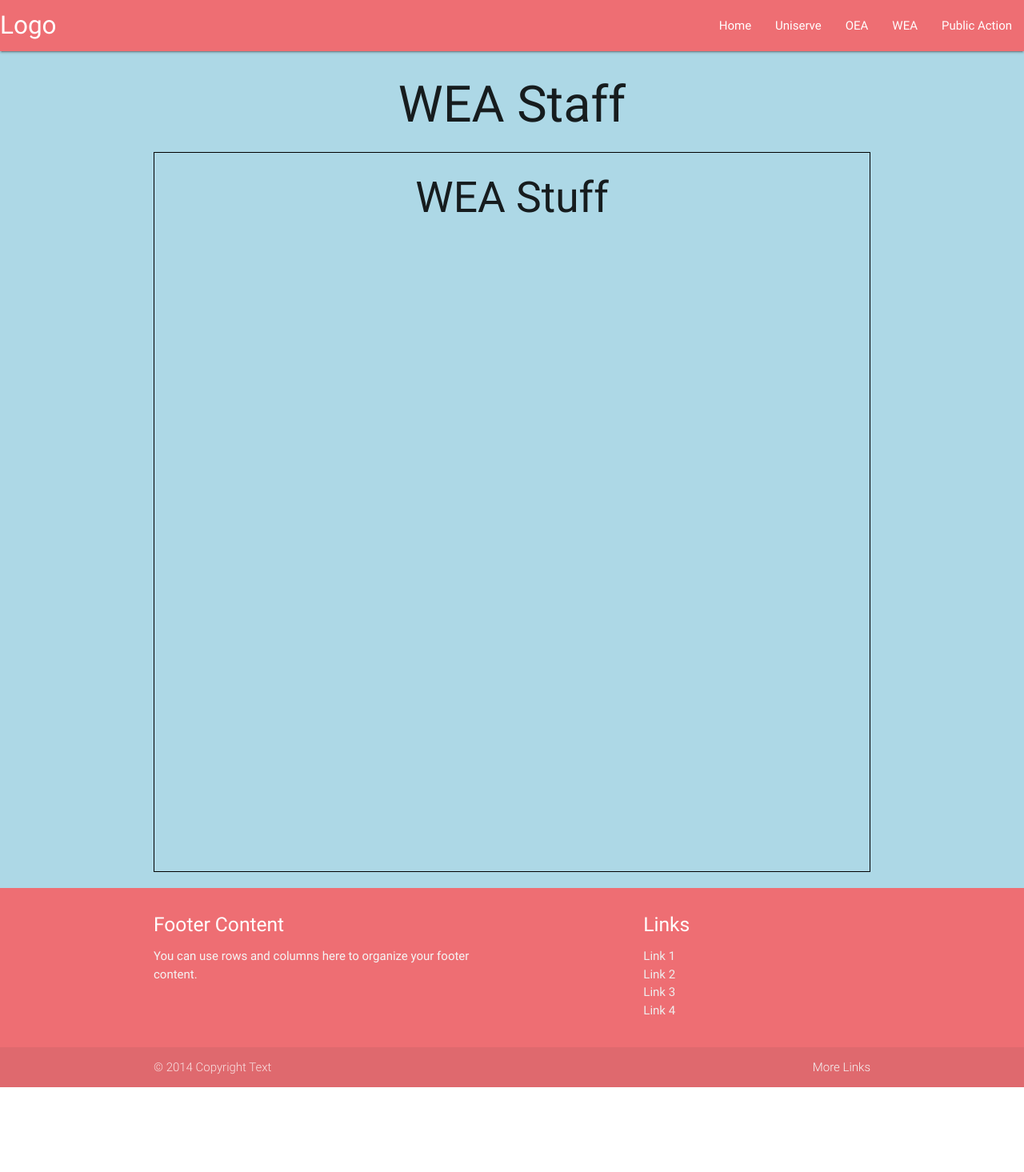
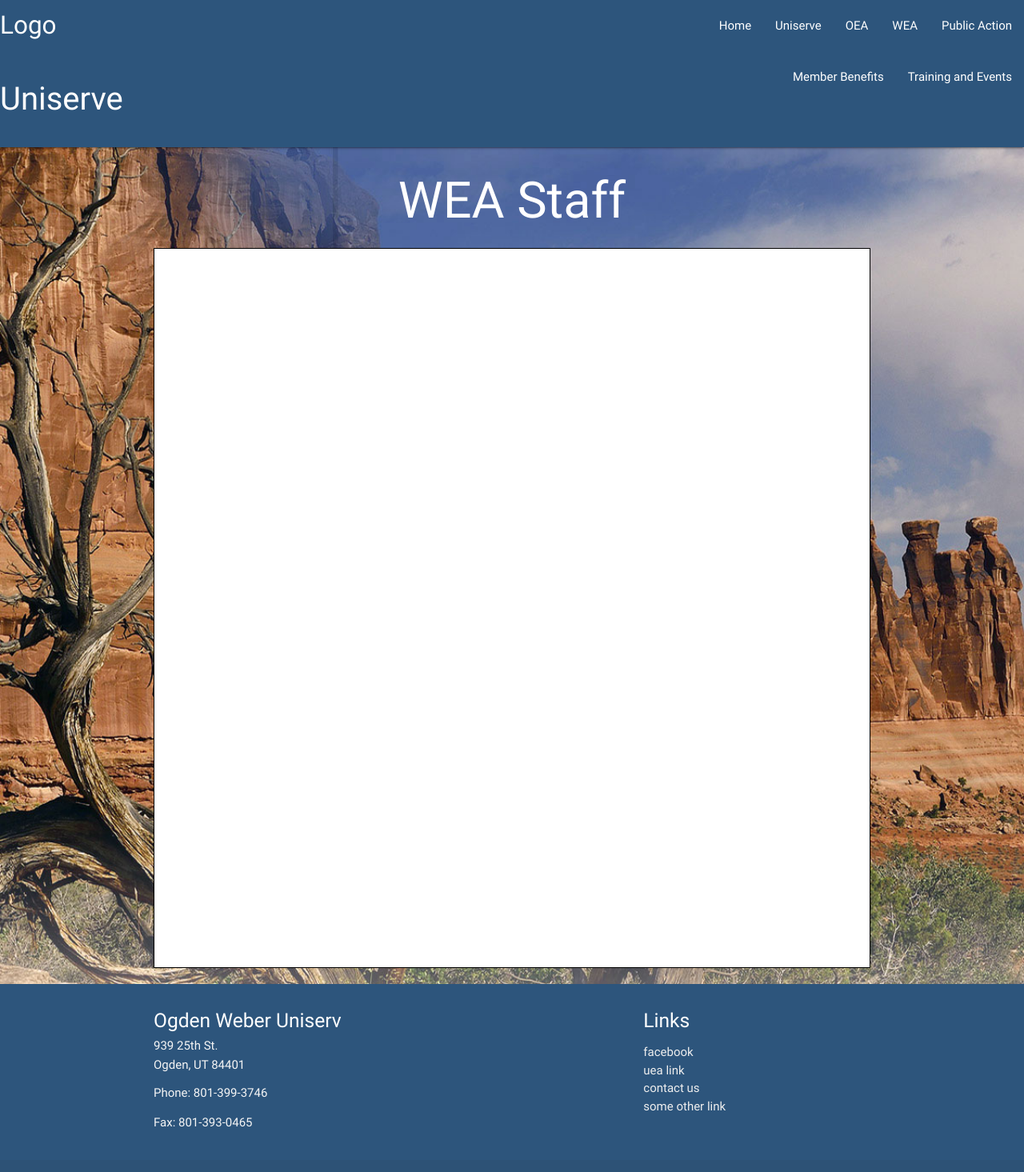
Before and after one commit to Sword220/uniserve, a React (Create React App) app in the folder uniserv-site/client/: page /wea in a window 1280 px wide. Shown: the top 1465 px of the page at 80% size. Before the commit the page ends 1359 px from the top, so only its background shows below. Built offline with nearby package versions, Linux system fonts and the light colour scheme.

Commit message:
background image, changed footer and navbar color

```diff
--- a/uniserv-site/client/src/App.js
+++ b/uniserv-site/client/src/App.js
@@ -7,12 +7,14 @@ import Staff from './components/Staff'
 import Oea from './components/Oea'
 import Wea from './components/Wea'
 import PubAction from './components/PubAction'
+import Background from './images/Background.jpg'
 
 const BackgroundImage = styled.div`
-  background-size: auto;
-  background: lightblue;
+  background-size: cover;
+  background-image: url(${Background});
   background-repeat: no-repeat;
   background-position: center;
+  color: white !important;
 `
 
 class App extends React.Component {
--- a/uniserv-site/client/src/components/Footer.js
+++ b/uniserv-site/client/src/components/Footer.js
@@ -4,20 +4,23 @@ class Footer extends React.Component {
 
   render() {
     return(
-      <footer class="page-footer">
+      <footer style={{ background: '#2d557c' }}class="page-footer">
         <div class="container">
           <div class="row">
             <div class="col l6 s12">
-              <h5 class="white-text">Footer Content</h5>
-                <p class="grey-text text-lighten-4">You can use rows and columns here to organize your footer content.</p>
+              <h5 class="white-text">Ogden Weber Uniserv</h5>
+                <h6 class="grey-text text-lighten-4">939 25th St.</h6>
+                <h6 class="grey-text text-lighten-4">Ogden, UT 84401</h6>
+                <p class="grey-text text-lighten-4">Phone: 801-399-3746</p>
+                <p class="grey-text text-lighten-4">Fax: 801-393-0465</p>
             </div>
             <div class="col l4 offset-l2 s12">
               <h5 class="white-text">Links</h5>
               <ul>
-                <li><a class="grey-text text-lighten-3" href="#!">Link 1</a></li>
-                <li><a class="grey-text text-lighten-3" href="#!">Link 2</a></li>
-                <li><a class="grey-text text-lighten-3" href="#!">Link 3</a></li>
-                <li><a class="grey-text text-lighten-3" href="#!">Link 4</a></li>
+                <li><a class="grey-text text-lighten-3" href="#!">facebook</a></li>
+                <li><a class="grey-text text-lighten-3" href="#!">uea link</a></li>
+                <li><a class="grey-text text-lighten-3" href="#!">contact us</a></li>
+                <li><a class="grey-text text-lighten-3" href="#!">some other link</a></li>
               </ul>
             </div>
           </div>
--- a/uniserv-site/client/src/components/Home.js
+++ b/uniserv-site/client/src/components/Home.js
@@ -1,5 +1,6 @@
 import React, { Fragment } from 'react'
 import Footer from './Footer'
+import styled from 'styled-components'
 
 class Home extends React.Component{
   render() {
@@ -13,8 +14,9 @@ class Home extends React.Component{
               justifyContent: 'center',
               border: 'solid 1px black',
               height: '900px',
-          marginBottom: '20px'
-        }} >
+              marginBottom: '20px',
+               background: 'white',
+            }}>
             <h2>Home Page Stuff</h2>
           </div>
         <Footer />
--- a/uniserv-site/client/src/components/NavBar.js
+++ b/uniserv-site/client/src/components/NavBar.js
@@ -2,12 +2,21 @@ import React, { Fragment } from 'react'
 import { Link } from 'react-router-dom'
 
 class NavBar extends React.Component {
+
+  oeaDropdown = () => {
+
+  }
+
+  weaDropdown = () => {
+
+  }
+
   render() {
     return(
       <Fragment>
-        <nav>
+        <nav style={{ background: '#2d557c' }} class="nav-extended">
           <div class="nav-wrapper">
-            <a class="brand-logo">Logo</a>
+            <span class="brand-logo">Logo</span>
             <ul class="right">
               <li>
                 <Link to="/">
@@ -19,7 +28,7 @@ class NavBar extends React.Component {
                   Uniserve
                 </Link>
               </li>
-              <li>
+              <li onHover={this.oeaDropdown()}>
                 <Link to="/oea">
                   OEA
                 </Link>
@@ -36,6 +45,28 @@ class NavBar extends React.Component {
               </li>
             </ul>
           </div>
+          <div class="nav-wrapper">
+            <span
+              class="nav-title"
+              style={{
+                fontSize: '40px',
+                fontWeight: 'extra-bold',
+              }}>
+              Uniserve
+            </span>
+            <ul class="right">
+              <li>
+                <Link to="/memberben">
+                  Member Benefits
+                </Link>
+              </li>
+              <li>
+                <Link to="/events">
+                  Training and Events
+                </Link>
+              </li>
+            </ul>
+          </div>
         </nav>
       </Fragment>
     )
--- a/uniserv-site/client/src/components/Oea.js
+++ b/uniserv-site/client/src/components/Oea.js
@@ -13,7 +13,8 @@ class Oea extends React.Component{
             justifyContent: 'center',
             border: 'solid 1px black',
             height: '900px',
-            marginBottom: '20px'
+            marginBottom: '20px',
+            background: 'white',
           }} >
           <h2>OEA Stuff</h2>
         </div>
--- a/uniserv-site/client/src/components/PubAction.js
+++ b/uniserv-site/client/src/components/PubAction.js
@@ -13,7 +13,8 @@ class PubAction extends React.Component{
             justifyContent: 'center',
             border: 'solid 1px black',
             height: '900px',
-            marginBottom: '20px'
+            marginBottom: '20px',
+            background: 'white',
           }} >
           <h2>Educators on the Hill</h2>
         </div>
--- a/uniserv-site/client/src/components/Wea.js
+++ b/uniserv-site/client/src/components/Wea.js
@@ -13,7 +13,8 @@ class Wea extends React.Component{
             justifyContent: 'center',
             border: 'solid 1px black',
             height: '900px',
-            marginBottom: '20px'
+            marginBottom: '20px',
+            background: 'white',
           }} >
           <h2>WEA Stuff</h2>
         </div>
```
Also changed, not shown: uniserv-site/client/src/components/MemberBen.js (added), uniserv-site/client/src/images/Background.jpg (added). Lines whose indentation alone changed are shown as unchanged.
